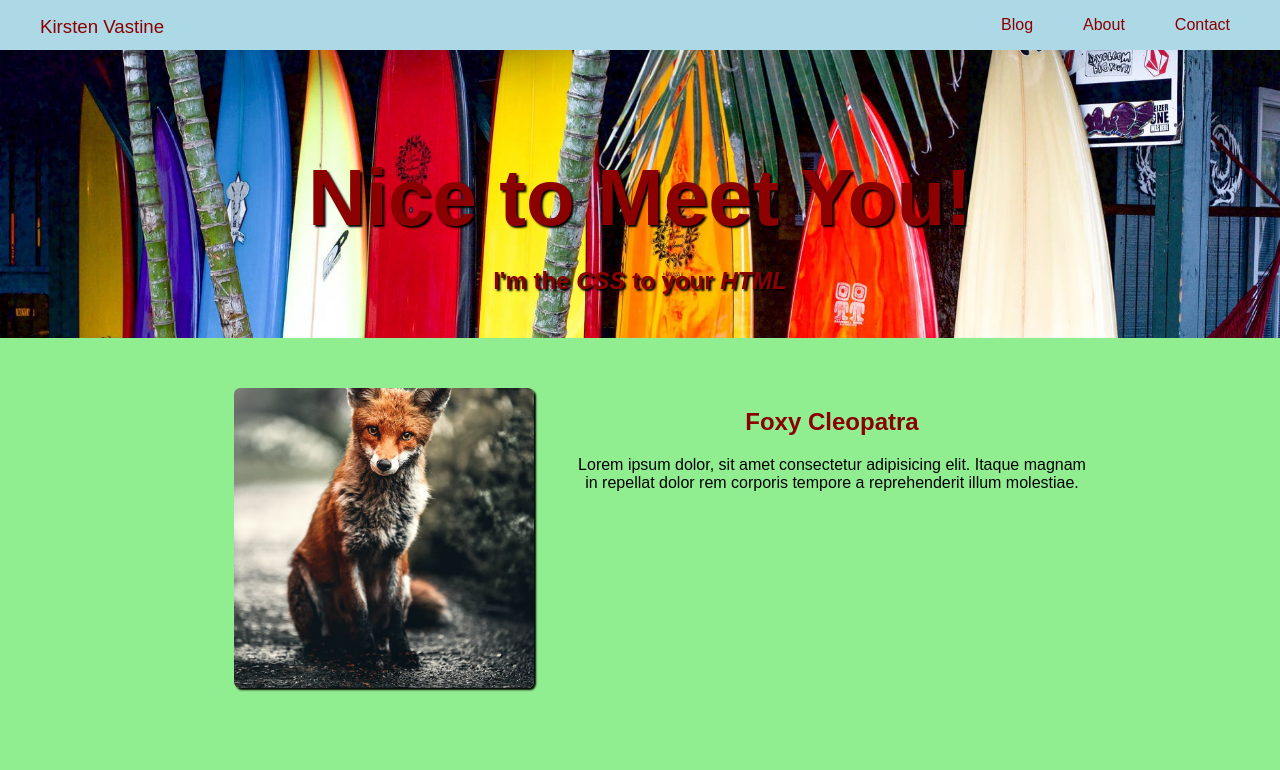
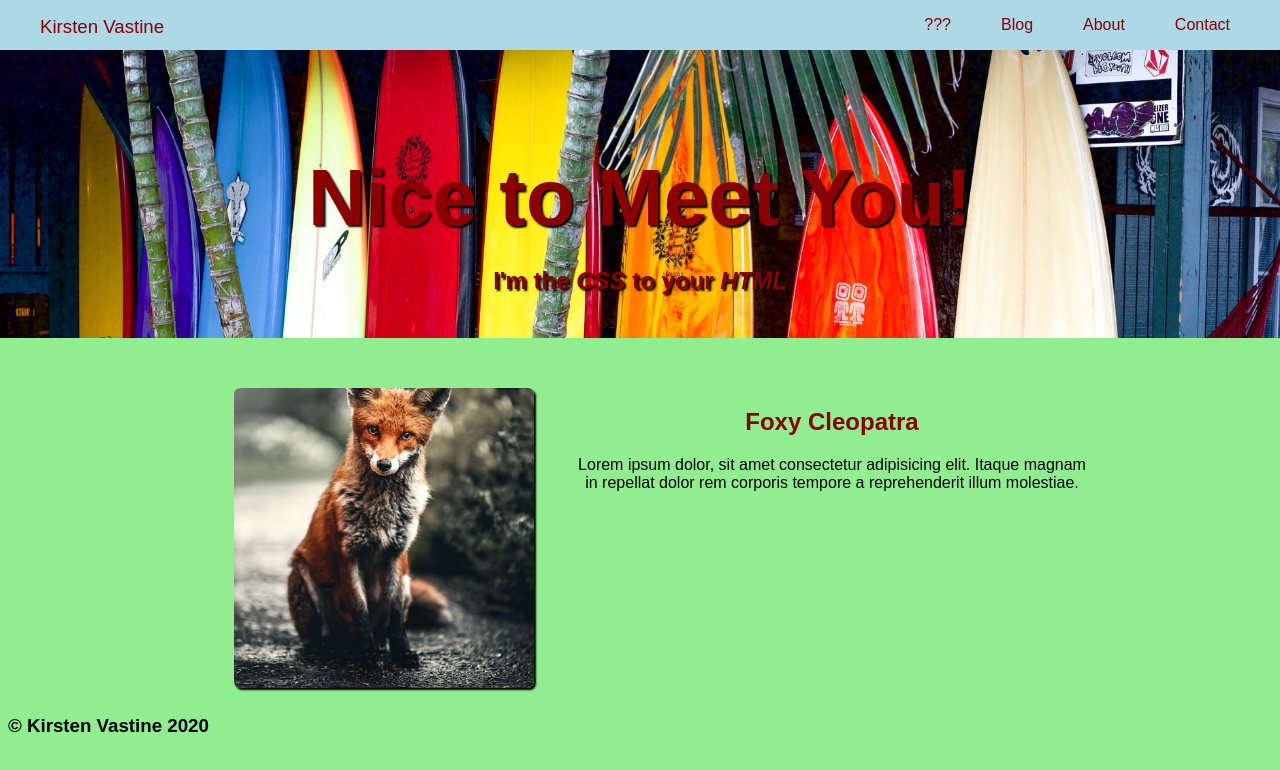
Before and after one commit to KirstenVastine/Thirdish_website, a plain HTML site: page index.html in a window 1280 px wide. Drawn offline with Linux system fonts and the light colour scheme.

Commit message:
Update index.html

```diff
--- a/index.html
+++ b/index.html
@@ -3,6 +3,7 @@
 <head>
   <title>Second Website</title>
   <link rel="stylesheet" href="./style.css">
+  <link href="https://fonts.googleapis.com/css2?family=Karla:ital@1&family=Lato&display=swap" rel="stylesheet">
 
 </head>
 <body>
@@ -13,8 +14,11 @@
     <li><a href="#contact" class="nav-link">Contact</a></li>
     <li><a href="#about" class="nav-link">About</a></li>
     <li><a href="blog.html" class="nav-link">Blog</a></li>
+    <li><a href="https://isitchristmas.com/" class="nav-link">???</a></li>
+
   </ul>
 </nav>
+
 <header id="home">
   <h1 class="header-tag">Nice to Meet You!</h1>
   <h3 class="header-tag">I'm the <i>CSS</i> to your <i>HTML</i></h3>
@@ -30,6 +34,11 @@
     </div>
   </section>
 </div>
+
+<footer>
+  <h3>&copy; Kirsten Vastine 2020 </h3>
+</footer>
+
 <!-- partial -->
 
 </body>
```
